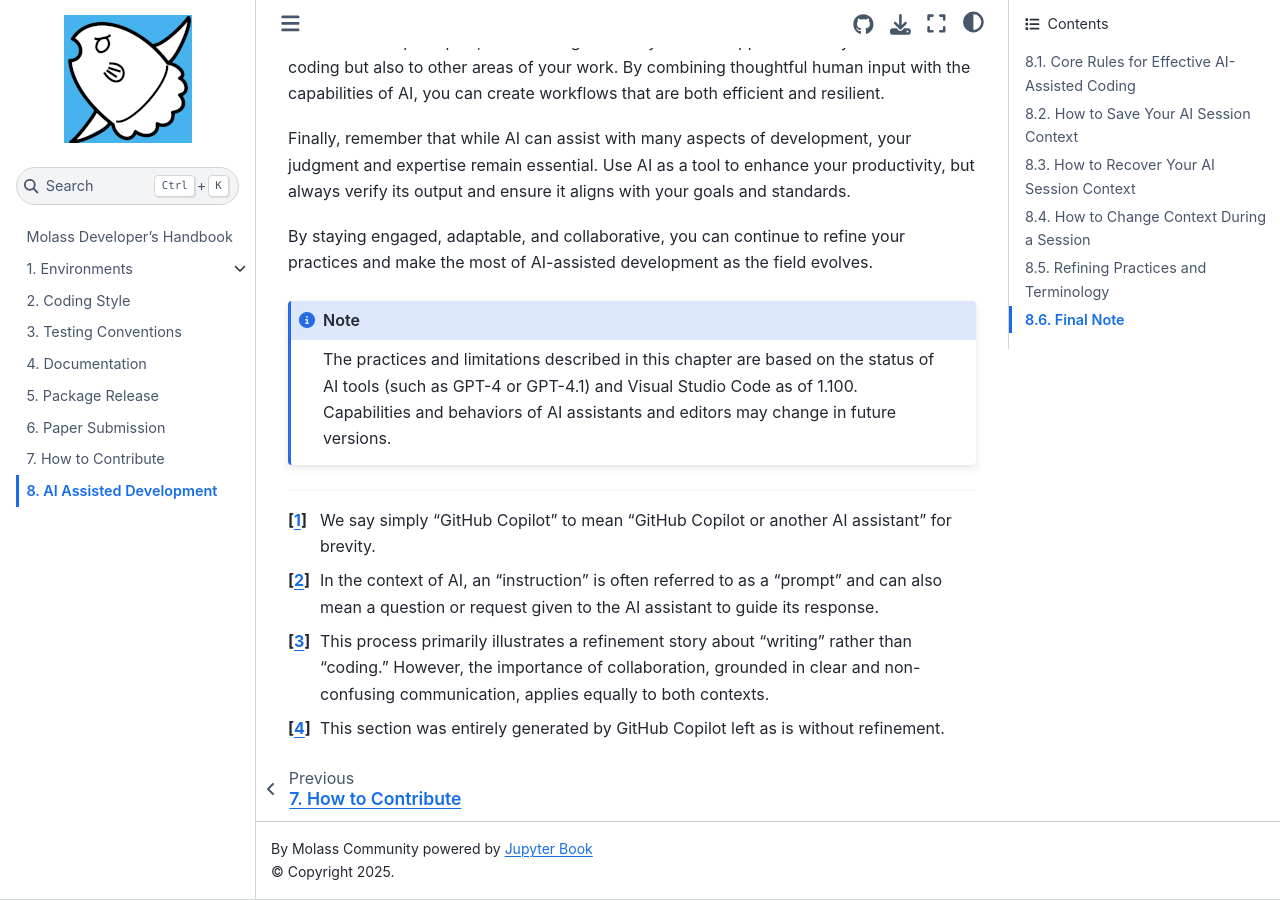
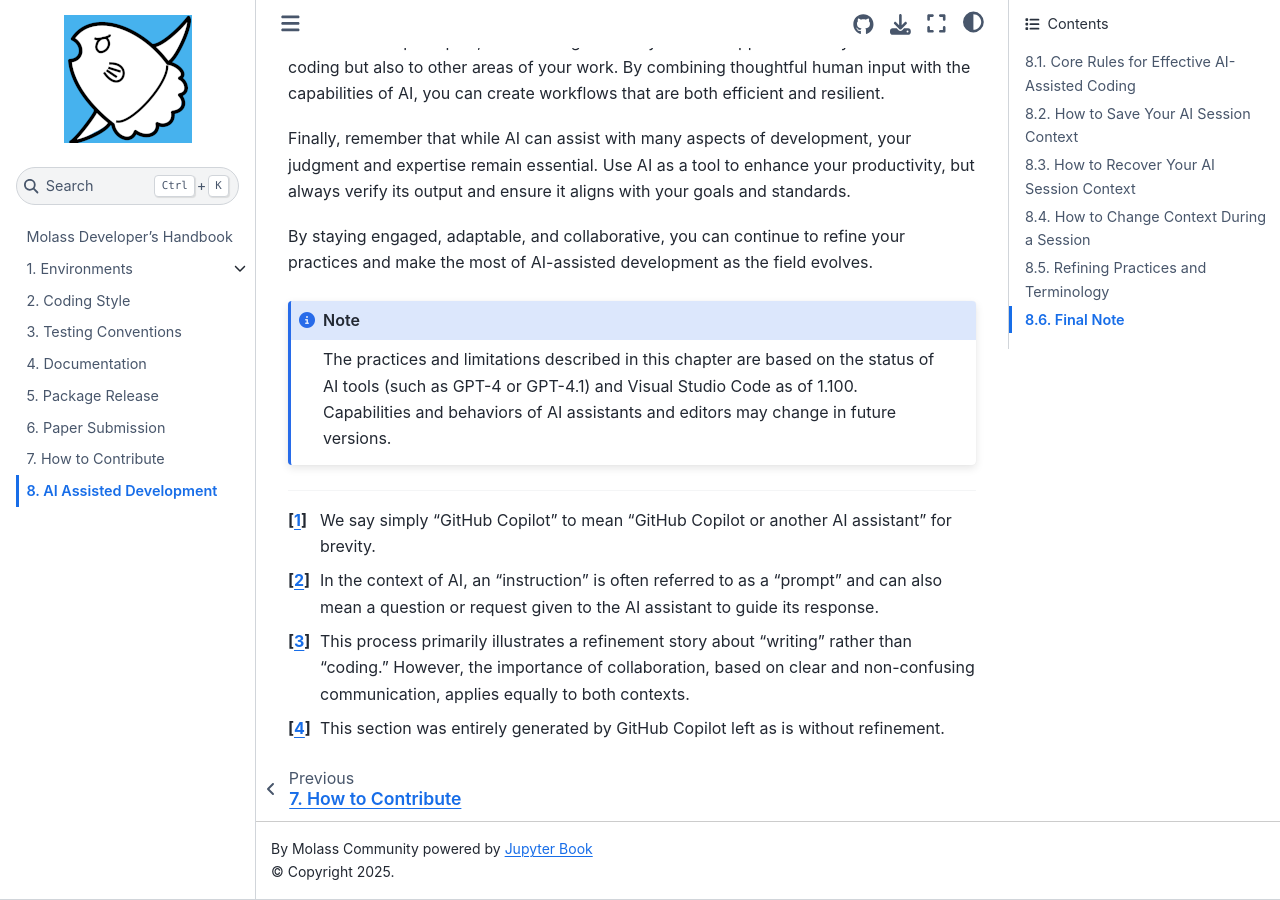
Before and after one commit to biosaxs-dev/molass-develop, a Jupyter Book: the page built from chapters/11/ai_assisted.md, in a window 1280 px wide and 900 px high, scrolled down 4005 px. Built offline with Jupyter Book 1.0.4 settings and Sphinx 7.4.7 and the Sphinx Book theme 1.1.4, drawn with Linux system fonts in a browser that asks for light colours.

Commit message:
Update for better wording

```diff
--- a/chapters/11/ai_assisted.md
+++ b/chapters/11/ai_assisted.md
@@ -102,6 +102,6 @@ The practices and limitations described in this chapter are based on the status
 
 [^2]: In the context of AI, an "instruction" is often referred to as a "prompt" and can also mean a question or request given to the AI assistant to guide its response.
 
-[^3]: This process primarily illustrates a refinement story about "writing" rather than "coding." However, the importance of collaboration, grounded in clear and non-confusing communication, applies equally to both contexts.
+[^3]: This process primarily illustrates a refinement story about "writing" rather than "coding." However, the importance of collaboration, based on clear and non-confusing communication, applies equally to both contexts.
 
 [^4]: This section was entirely generated by GitHub Copilot left as is without refinement.
```
